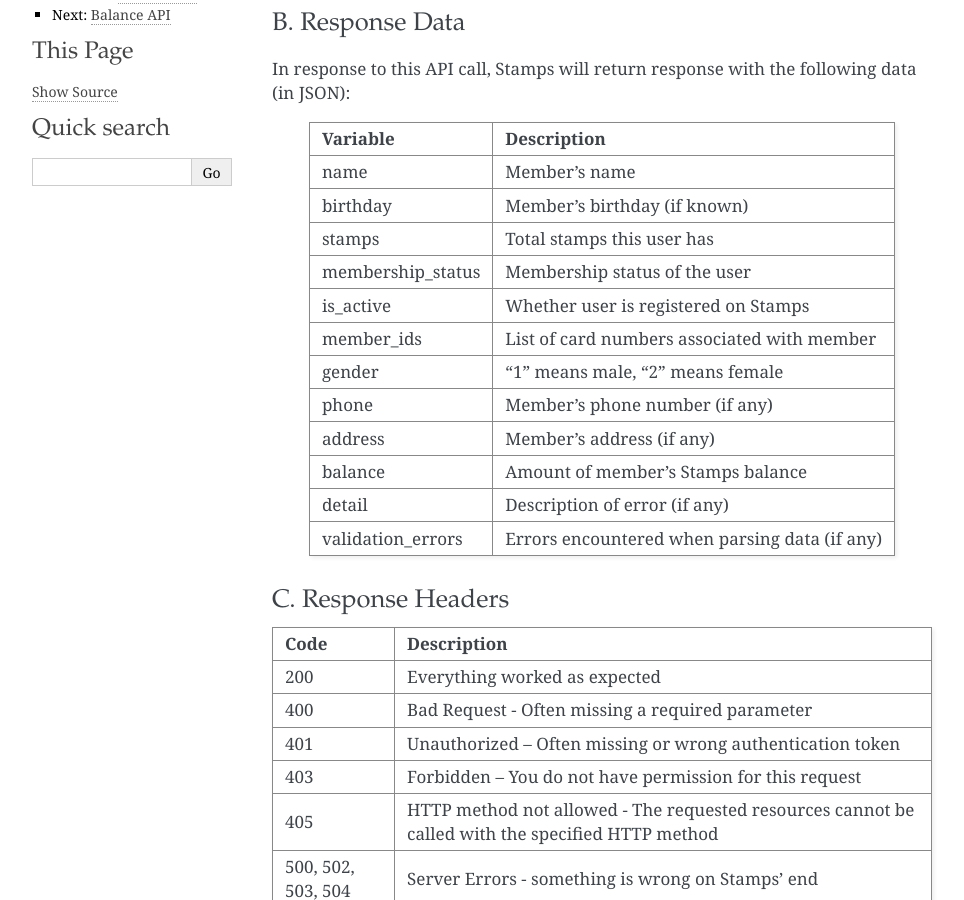
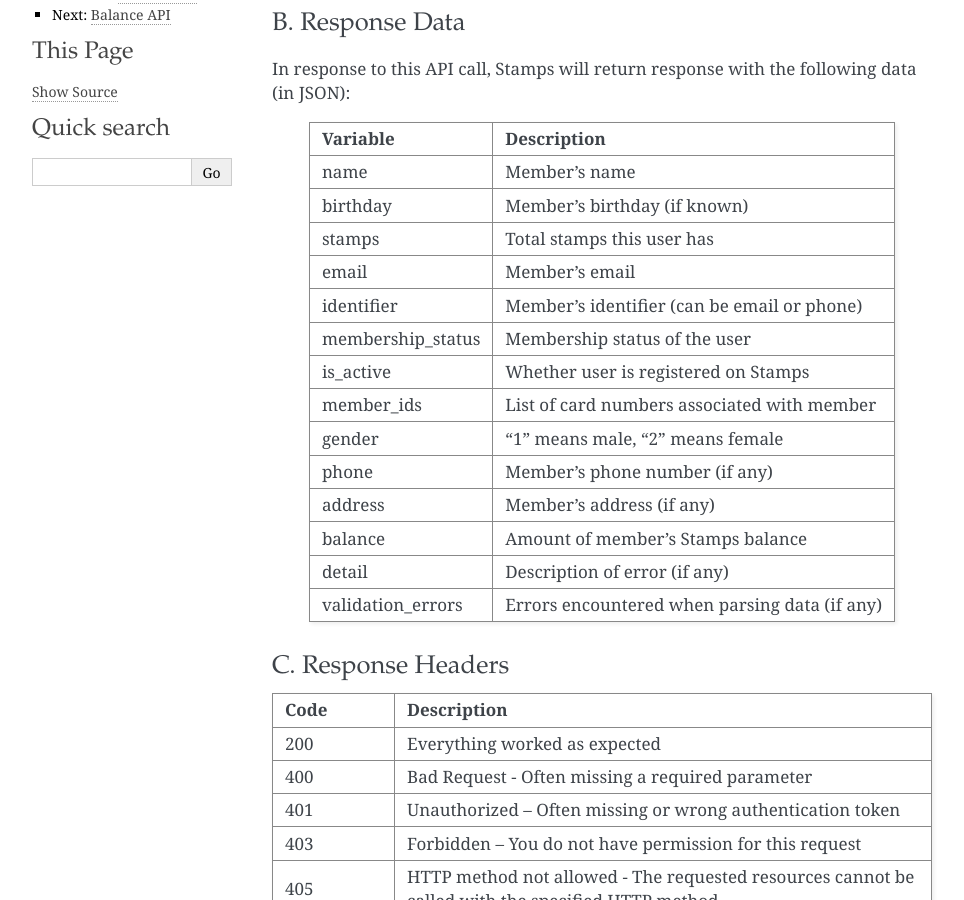
Before and after one commit to ui/stamps-api-docs, a Sphinx documentation site: the page built from source/customer_api.rst, in a window 1280 px wide and 900 px high, scrolled down 629 px. Shown: the whole window, without its empty margins (148-1112 px from the left). Built offline with Sphinx 7.4.7, drawn with Linux system fonts in a browser that asks for light colours; some of the changed text lies outside the part shown.

Commit message:
Added identifier

```diff
--- a/source/customer_api.rst
+++ b/source/customer_api.rst
@@ -40,6 +40,8 @@ Variable            Description
 name                Member's name
 birthday            Member's birthday (if known)
 stamps              Total stamps this user has
+email               Member's email
+identifier          Member's identifier (can be email or phone)
 membership_status   Membership status of the user
 is_active           Whether user is registered on Stamps
 member_ids          List of card numbers associated with member
@@ -314,6 +316,7 @@ A successful API call:
         "id": 3,
         "name": "me",
         "email": "me@mail.com",
+        "identifier": "me@mail.com"
         "member_id": "123412341234",
         "phone": "0215600010",
         "birthday": "1991-10-19",
```
